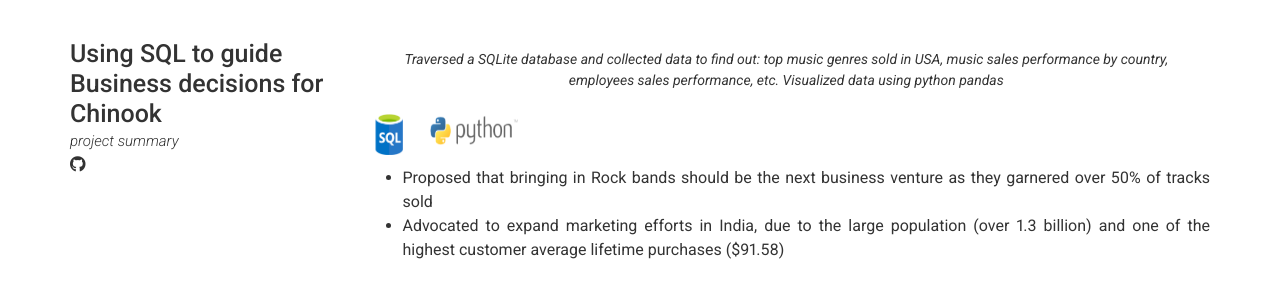
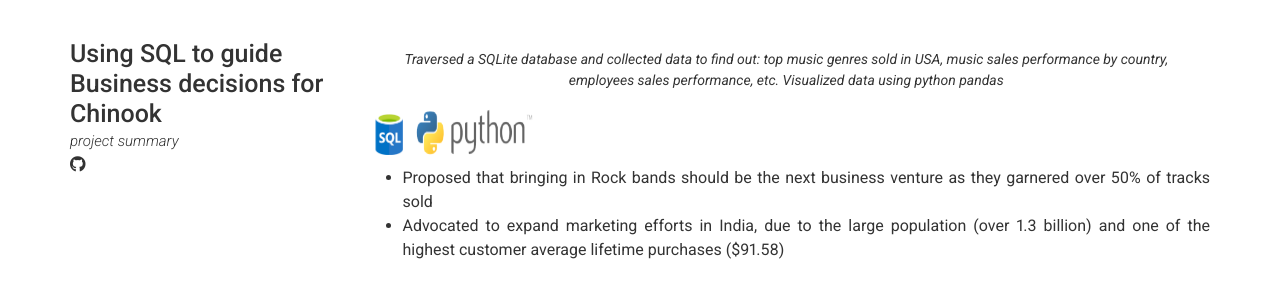
Before and after one commit to OlaOlagunju/cloudgeek.com.ng, a Jekyll site: the page built from index.md, in a window 1280 px wide. Shown: the part 1148-1448 px from the top of the page. Built offline with Jekyll 4.4.1, drawn with Linux system fonts in a browser that asks for light colours; nearby versions of some CDN libraries.

Commit message:
updated images

```diff
--- a/_config.yml
+++ b/_config.yml
@@ -113,7 +113,7 @@
         quote: >
           Traversed a SQLite database and collected data to find out: top music genres sold in USA, music sales performance by country, employees sales performance, etc. Visualized data using python pandas
         description: | # this will include new lines to allow paragraphs
-          <img src="/images/sql.png" width="50" height="42" /> <img src="/images/python.png" width="110" height="50" />
+          <img src="/images/sql.png" width="50" height="42" /> <img src="/images/python.png" width="120" height="50" />
           - Proposed that bringing in Rock bands should be the next business venture as they garnered over 50% of tracks sold
           - Advocated to expand marketing efforts in India, due to the large population (over 1.3 billion) and one of the highest customer average lifetime purchases ($91.58)
   - title: Experience
```
Also changed, not shown: images/backup/python.png, images/python.png.
